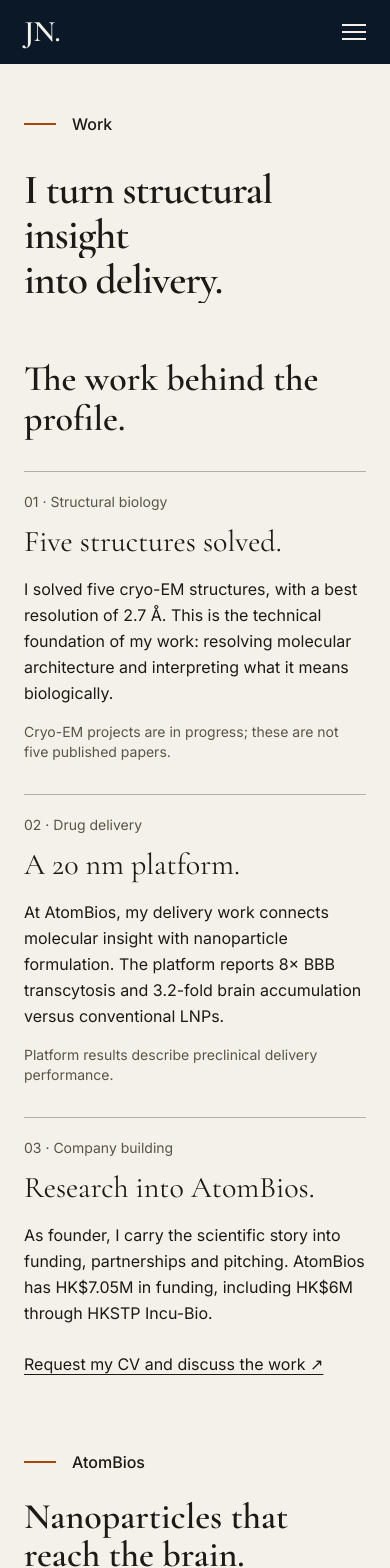
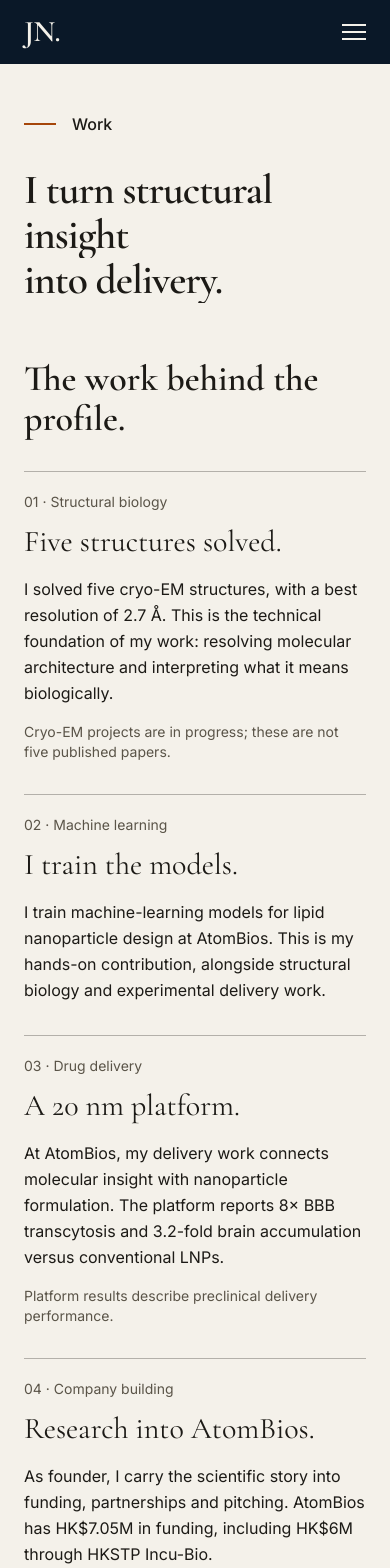
Before and after one commit to Grasswall/jackieng-profile, a Next.js app: page /jackieng-profile/work in a window 390 px wide. Shown: the top 1568 px of the page. Built offline with nearby package versions, Linux system fonts and the light colour scheme.

Commit message:
Make personal ML training for LNP design explicit

```diff
--- a/data/meta.json
+++ b/data/meta.json
@@ -1,8 +1,8 @@
 {
   "name": "Jackie Ng",
-  "title": "Structural Biologist · ML for Drug Delivery · Founder of AtomBios",
+  "title": "Structural Biologist · ML for LNP Design · Founder of AtomBios",
   "tagline": "Engineering nanoparticles that cross the blood-brain barrier.",
-  "description": "Structural biologist applying cryo-EM and ML to drug delivery. Five cryo-EM structures solved, best at 2.7 Å. Founder of AtomBios: 20nm nanoparticles, 8× BBB transcytosis and HK$7.05M funded.",
+  "description": "Structural biologist training machine-learning models for lipid nanoparticle design at AtomBios. Five cryo-EM structures solved, best at 2.7 Å. Founder of AtomBios: 20nm nanoparticles, 8× BBB transcytosis and HK$7.05M funded.",
   "email": "jackie.ng@atombios.com",
   "socials": {
     "linkedin": "https://www.linkedin.com/in/jackie-ng-computational-bio/",
--- a/src/app/about/page.tsx
+++ b/src/app/about/page.tsx
@@ -5,7 +5,7 @@ import { TextReveal } from "@/components/TextReveal";
 
 export const metadata: Metadata = {
   title: "About — Jackie Ng",
-  description: "Structural biologist and PhD student at PolyU, applying cryo-EM and computational tools to drug delivery. Founder of AtomBios.",
+  description: "Structural biologist and PhD student at PolyU, solving cryo-EM structures and training ML models for lipid nanoparticle design. Founder of AtomBios.",
 };
 
 const educationItems = [
@@ -49,7 +49,7 @@ export default function AboutPage() {
             The blood-brain barrier blocks most nanoparticle formulations. Conventional LNPs are too large for efficient transcytosis, so CNS therapeutics that work in a dish keep failing to reach the patients who need them.
           </p>
           <p className="max-w-[52ch] text-lg leading-[1.65] text-ink md:text-xl">
-            I started in structural biology, solving cryo-EM structures at atomic resolution at PolyU, then moved into delivery. The AtomBios 20nm platform is where those two meet: 8&times; BBB transcytosis and 3.2-fold brain accumulation versus conventional LNPs.
+            I started in structural biology, solving cryo-EM structures at atomic resolution at PolyU, then moved into delivery. I train machine-learning models for lipid nanoparticle design at AtomBios. The AtomBios 20nm platform is where those two meet: 8&times; BBB transcytosis and 3.2-fold brain accumulation versus conventional LNPs.
           </p>
         </div>
       </div>
--- a/src/app/layout.tsx
+++ b/src/app/layout.tsx
@@ -30,10 +30,10 @@ const cormorant = Cormorant_Garamond({
 })
 
 export const metadata: Metadata = {
-  title: "Jackie Ng — Structural Biologist, Founder of AtomBios",
+  title: "Jackie Ng — Structural Biology & ML for LNP Design",
   description: meta.description,
   openGraph: {
-    title: "Jackie Ng — Structural Biologist, Founder of AtomBios",
+    title: "Jackie Ng — Structural Biology & ML for LNP Design",
     description: meta.description,
     url: meta.siteUrl,
     siteName: "Jackie Ng",
@@ -41,7 +41,7 @@ export const metadata: Metadata = {
   },
   twitter: {
     card: "summary_large_image",
-    title: "Jackie Ng — Structural Biologist, Founder of AtomBios",
+    title: "Jackie Ng — Structural Biology & ML for LNP Design",
     description: meta.description,
   },
 };
--- a/src/app/page.tsx
+++ b/src/app/page.tsx
@@ -5,7 +5,7 @@ import { WorkIndex } from "@/components/motion/WorkIndex";
 export default function Home() {
   return (
     <main id="motion-portfolio" className="pt-16">
-      <h1 className="sr-only">Jackie Ng — structural biologist and founder of AtomBios</h1>
+      <h1 className="sr-only">Jackie Ng — structural biologist training ML for LNP design, founder of AtomBios</h1>
       <FounderLens />
       <EvidenceLayers />
       <WorkIndex />
--- a/src/app/work/page.tsx
+++ b/src/app/work/page.tsx
@@ -5,7 +5,7 @@ import { TextReveal } from "@/components/TextReveal";
 
 export const metadata: Metadata = {
   title: "Work — Jackie Ng",
-  description: "AtomBios: 20nm nanoparticles engineered to cross the blood-brain barrier. HKSTP incubated, competition-validated, investor-backed.",
+  description: "My work at AtomBios: cryo-EM structural biology, training ML models for LNP design, and a 20nm brain-delivery platform.",
 };
 
 const pillars = [
@@ -28,7 +28,7 @@ export default function WorkPage() {
 
       <section aria-labelledby="contribution-heading" className="mx-auto max-w-6xl px-6 pb-16 md:px-12">
         <h2 id="contribution-heading" className="font-heading text-4xl font-semibold md:text-5xl">The work behind the profile.</h2>
-        <div className="mt-8 grid gap-8 md:grid-cols-3">
+        <div className="mt-8 grid gap-8 md:grid-cols-2">
           <article className="border-t border-ink/30 pt-5">
             <p className="text-sm text-stone">01 · Structural biology</p>
             <h3 className="mt-3 font-heading text-3xl">Five structures solved.</h3>
@@ -36,13 +36,18 @@ export default function WorkPage() {
             <p className="mt-4 text-sm text-stone">Cryo-EM projects are in progress; these are not five published papers.</p>
           </article>
           <article className="border-t border-ink/30 pt-5">
-            <p className="text-sm text-stone">02 · Drug delivery</p>
+            <p className="text-sm text-stone">02 · Machine learning</p>
+            <h3 className="mt-3 font-heading text-3xl">I train the models.</h3>
+            <p className="mt-4 leading-relaxed">I train machine-learning models for lipid nanoparticle design at AtomBios. This is my hands-on contribution, alongside structural biology and experimental delivery work.</p>
+          </article>
+          <article className="border-t border-ink/30 pt-5">
+            <p className="text-sm text-stone">03 · Drug delivery</p>
             <h3 className="mt-3 font-heading text-3xl">A 20 nm platform.</h3>
             <p className="mt-4 leading-relaxed">At AtomBios, my delivery work connects molecular insight with nanoparticle formulation. The platform reports 8× BBB transcytosis and 3.2-fold brain accumulation versus conventional LNPs.</p>
             <p className="mt-4 text-sm text-stone">Platform results describe preclinical delivery performance.</p>
           </article>
           <article className="border-t border-ink/30 pt-5">
-            <p className="text-sm text-stone">03 · Company building</p>
+            <p className="text-sm text-stone">04 · Company building</p>
             <h3 className="mt-3 font-heading text-3xl">Research into AtomBios.</h3>
             <p className="mt-4 leading-relaxed">As founder, I carry the scientific story into funding, partnerships and pitching. AtomBios has HK$7.05M in funding, including HK$6M through HKSTP Incu-Bio.</p>
             <a href="mailto:jackie.ng@atombios.com?subject=Research%20experience%20and%20CV" className="mt-4 inline-flex min-h-11 items-center underline underline-offset-4">Request my CV and discuss the work ↗</a>
--- a/src/components/motion/WorkIndex.tsx
+++ b/src/components/motion/WorkIndex.tsx
@@ -29,6 +29,7 @@ const c = (n: string) => `${BASE}/images/corona/class-${n}.png`
 const CLS_TEXT = 'Real 2D class average of the LNP corona protein complex (cryoSPARC J160).'
 
 const ITEMS: Item[] = [
+  { id: 'ml', type: 'stat', x: 2060, y: 1520, w: 500, h: 300, dark: true, stat: 'ML', label: 'I train the models', sub: 'Lipid nanoparticle design', title: 'ML training for LNP design', kind: 'My contribution', text: 'I train machine-learning models for lipid nanoparticle design at AtomBios. Model architecture, training data and evaluation results are not disclosed on this page.' },
   { id: 'suzhou', type: 'img', src: g('suzhou-pitch.jpg'), x: 120, y: 160, w: 760, h: 515, title: 'WIN in Suzhou Global Finals', kind: 'Pitch · 2026', text: 'Pitching AtomBios at the WIN in Suzhou Global Entrepreneurship Competition finals.' },
   { id: 'lindau', type: 'img', src: g('lindau-1.jpg'), x: 920, y: 100, w: 330, h: 440, title: 'Lindau Nobel Laureate Meeting', kind: '2025', text: 'Lindau Nobel Laureate Meeting, 2025.' },
   { id: 'shaw', type: 'img', src: g('shaw-1.jpg'), x: 920, y: 580, w: 440, h: 248, title: 'Shaw Prize Forum', kind: '2025', text: 'Laureates Roundtable at the Shaw Prize Forum, Academic Representative, 2025.' },
@@ -338,7 +339,7 @@ export function WorkIndex() {
         <div className="wi-hud">
           <p className="eyebrow wi-eyebrow">Work index</p>
           <h2 id="index-heading">The range of the work</h2>
-          <p className="wi-lede">Photos, structures and results on one map. Drag to move, click to fly in.</p>
+          <p className="wi-lede">Model training, structures and delivery results. Drag to explore; select a work item for my contribution.</p>
           <div className="wi-ctl">
             <button type="button" onClick={() => api.current.overview()}>Overview</button>
             <button type="button" aria-label="Zoom in" onClick={() => api.current.zoom(1.3)}>+</button>
```
Also changed, not shown: src/components/motion/FounderLens.tsx (+4 -4 lines).
